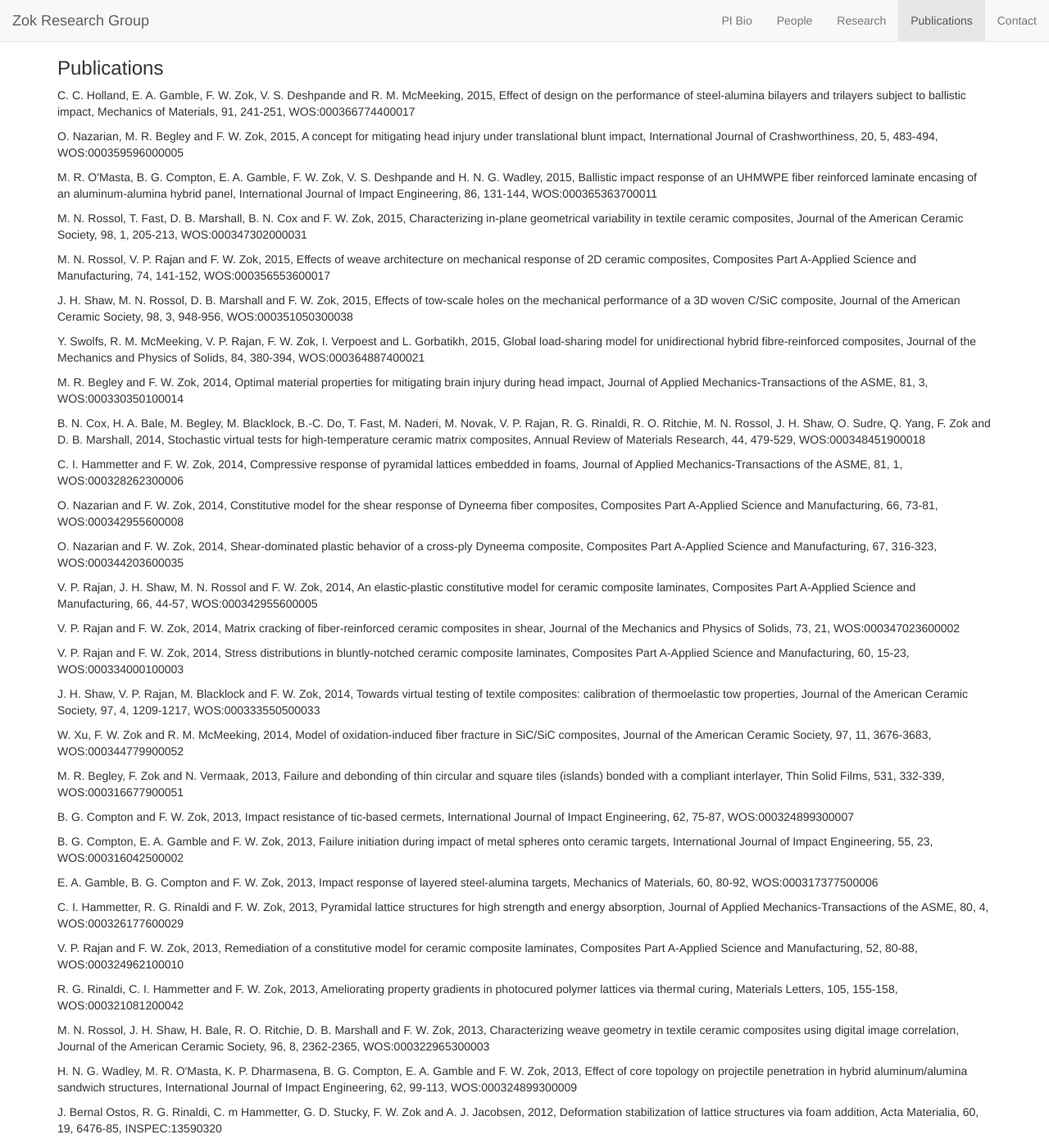
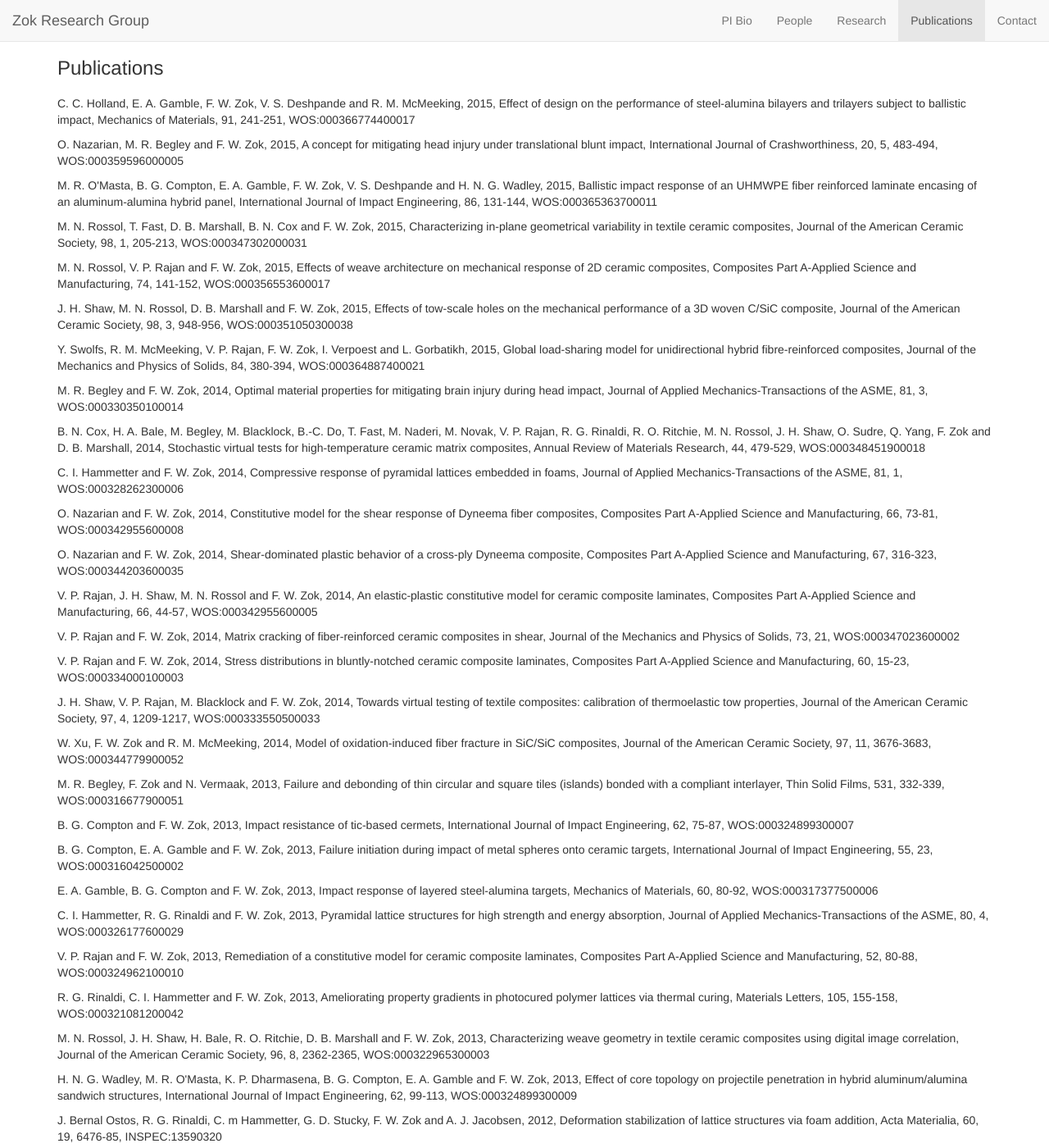
Before and after one commit to latture/zok-group-website, a Jekyll site: the page built from publications/index.html, in a window 1280 px wide and 1400 px high. Shown: the whole window at 82% size. Built offline with Jekyll 4.4.1, drawn with Linux system fonts in a browser that asks for light colours.

Commit message:
Increase margins for publication header.

```diff
--- a/assets/css/style.scss
+++ b/assets/css/style.scss
@@ -98,6 +98,15 @@ body {
 }
 
 /*
+********* Publications *********
+*/
+#publications {
+    .publications-header {
+        margin-bottom: $line-height-computed;
+    }
+}
+
+/*
 ********* Footer *********
 */
 #footer {
--- a/publications/index.html
+++ b/publications/index.html
@@ -3,7 +3,7 @@ layout: default
 ---
 <section id="publications">
     <div class="container">
-    <h3>Publications</h3>
+    <h3 class="publications-header">Publications</h3>
     {% for publication in site.data.publications-all %}
         <p>{{publication.data}}</p>
     {% endfor %}
```
